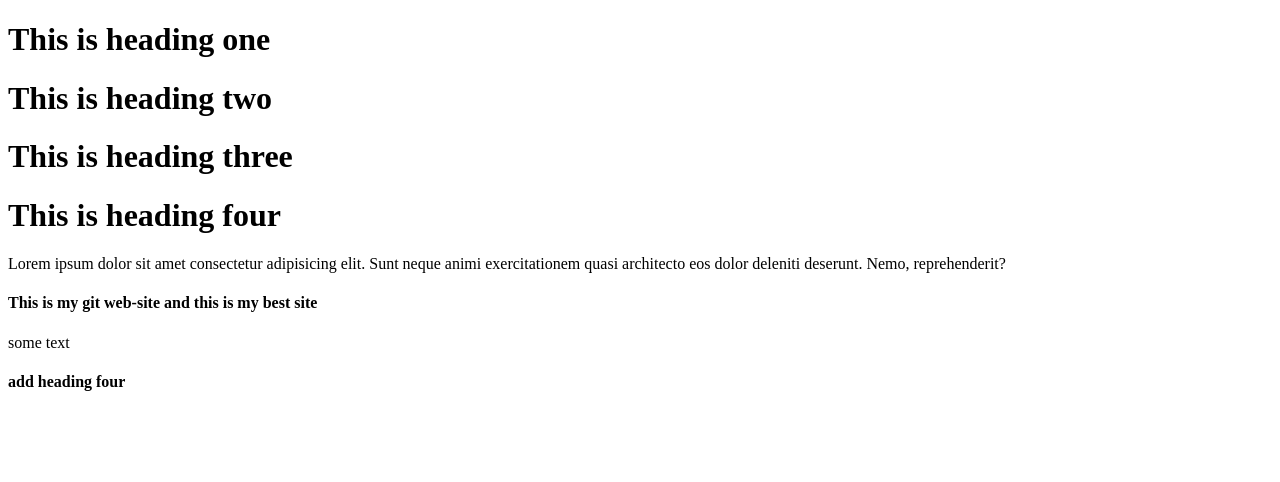
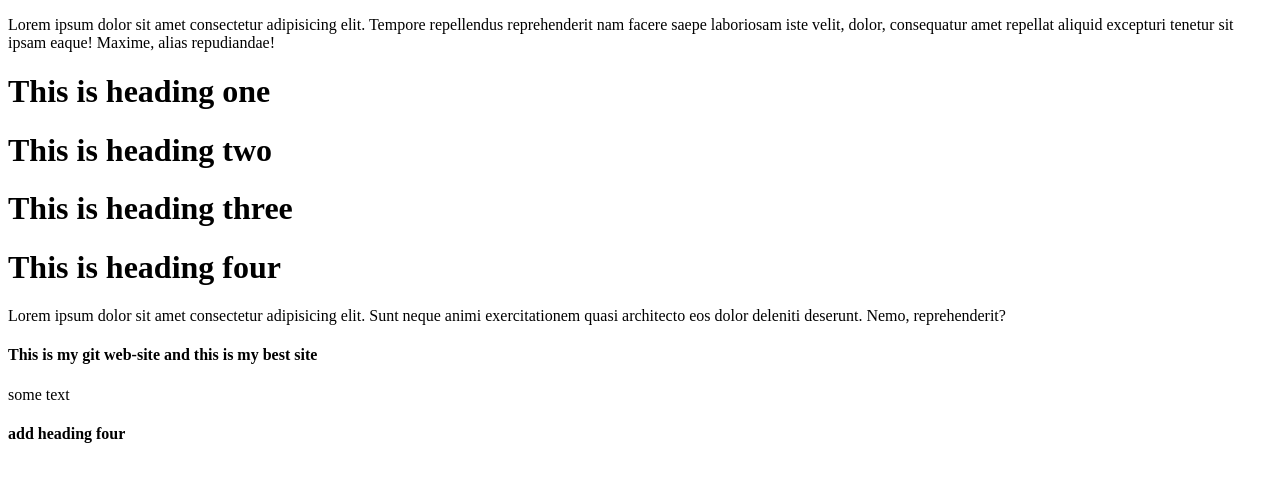
Before and after one commit to rh-abir/frist-website-repo, a plain HTML site: page index.html in a window 1280 px wide. Drawn offline with Linux system fonts and the light colour scheme.

Commit message:
add text

```diff
--- a/index.html
+++ b/index.html
@@ -8,6 +8,7 @@
 
 </head>
 <body>
+    <p>Lorem ipsum dolor sit amet consectetur adipisicing elit. Tempore repellendus reprehenderit nam facere saepe laboriosam iste velit, dolor, consequatur amet repellat aliquid excepturi tenetur sit ipsam eaque! Maxime, alias repudiandae!</p>
     <h1>This is heading one</h1>
     <h1>This is heading two</h1>
     <h1>This is heading three</h1>
```
